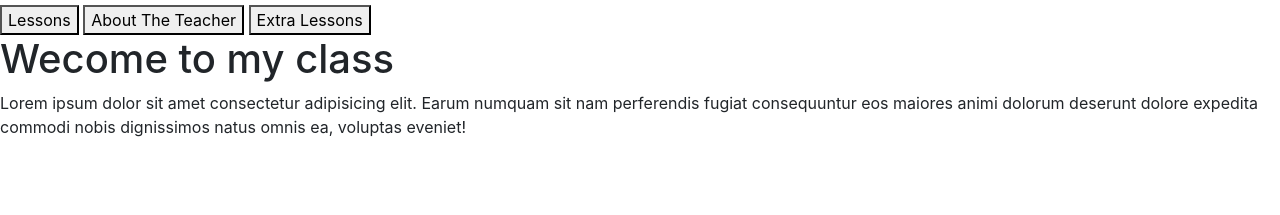
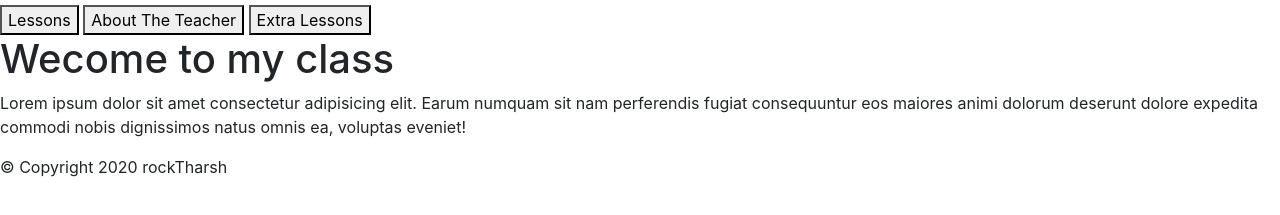
Before and after one commit to AdonsFCO/Project0, a plain HTML site: page index.html in a window 1280 px wide. Shown: the part 179-394 px from the top of the page. Drawn offline with nearby package versions, Linux system fonts and the light colour scheme.

Commit message:
Added footer

```diff
--- a/index.html
+++ b/index.html
@@ -63,5 +63,12 @@
 
         </main>
 
+
+
+
+          <footer>&copy; Copyright 2020 rockTharsh</footer>
+
+
+
     </body>
 </html>
```
